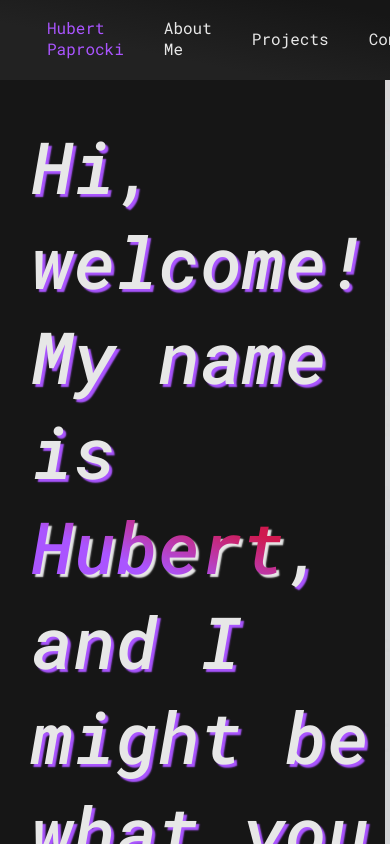
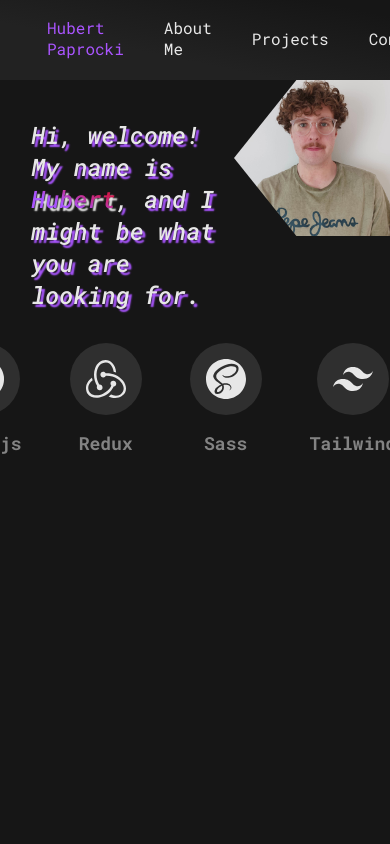
Before and after one commit to Hubert-paprocki/portfolio-hp, a Next.js app: page / in a window 390 px wide. Built offline with nearby package versions, Linux system fonts and the light colour scheme.

Commit message:
fix: img responsiveness

```diff
--- a/src/pages/index.tsx
+++ b/src/pages/index.tsx
@@ -37,6 +37,7 @@ export default function Home() {
         />
       </Head>
       <main className={classes.main}>
+        <div className={classes.mainWrapper}>
           <section
             className={`${classes.left} ${
               isAnimated && classes.animationSlideFromLeft
@@ -52,17 +53,23 @@ export default function Home() {
               </em>
             </h1>
           </section>
+          <div className={classes.imgWrapper}>
             <Image
               src="/images/me.jpg"
-          width={800}
-          height={800}
+              width={100}
+              height={100}
+              layout="responsive"
               alt="me, the dev"
-          className={classes.img}
+              className={`${classes.img} ${
+                isAnimated && classes.animationSlideFromLeft
+              }`}
             />
-      </main>
+          </div>
+        </div>
         <section>
           <TechStackList animation={isAnimated} />
         </section>
+      </main>
     </>
   );
 }
--- a/src/styles/Home.module.scss
+++ b/src/styles/Home.module.scss
@@ -1,24 +1,33 @@
 @import "./config.module";
 
 .main {
-  display: flex;
   background-color: $backgroundDark;
 
+  &Wrapper {
+    display: flex;
+  }
   .img {
+    &Wrapper {
+      width: 40%;
+    }
+    opacity: 0;
+    clip-path: polygon(40% 0, 100% 0, 100% 100%, 40% 100%, 0 50%);
     @media (min-width: 1200px) {
-      clip-path: polygon(40% 0, 100% 0, 100% 100%, 40% 100%, 0 50%);
+      transform: translateX(125%);
+      transition: 0.25s;
+      max-height: 900px;
+      object-fit: cover;
     }
-    object-fit: cover;
   }
 
   .left {
-    height: 100%;
     padding-left: 8%;
     padding-top: 10%;
     padding-right: 1rem;
     transition: 1s;
     transform: translateX(125%);
     opacity: 0;
+    width: 60%;
   }
   .animationSlideFromLeft {
     transform: translateX(0);
@@ -26,6 +35,21 @@
   }
   .heading {
     font-size: 4.5rem;
+    @media (max-width: 1600px) {
+      font-size: 3.5rem;
+    }
+    @media (max-width: 1200px) {
+      font-size: 3rem;
+    }
+    @media (max-width: 1000px) {
+      font-size: 2.5rem;
+    }
+    @media (max-width: 880px) {
+      font-size: 2rem;
+    }
+    @media (max-width: 768px) {
+      font-size: 1.5rem;
+    }
     color: $lightText;
     font-weight: 500;
     text-shadow: 3px 3px 1.5px #aa55ff;
@@ -38,8 +62,8 @@
         text-shadow: none;
         position: absolute;
         background: linear-gradient(to top right, $violet 36%, #cf194f 76%);
+        -webkit-background-clip: text;
         background-clip: text;
-        -webkit-background-clip: text;
         -webkit-text-fill-color: transparent;
         bottom: 0px;
         right: 0px;
```
Lines whose indentation alone changed are shown as unchanged.
